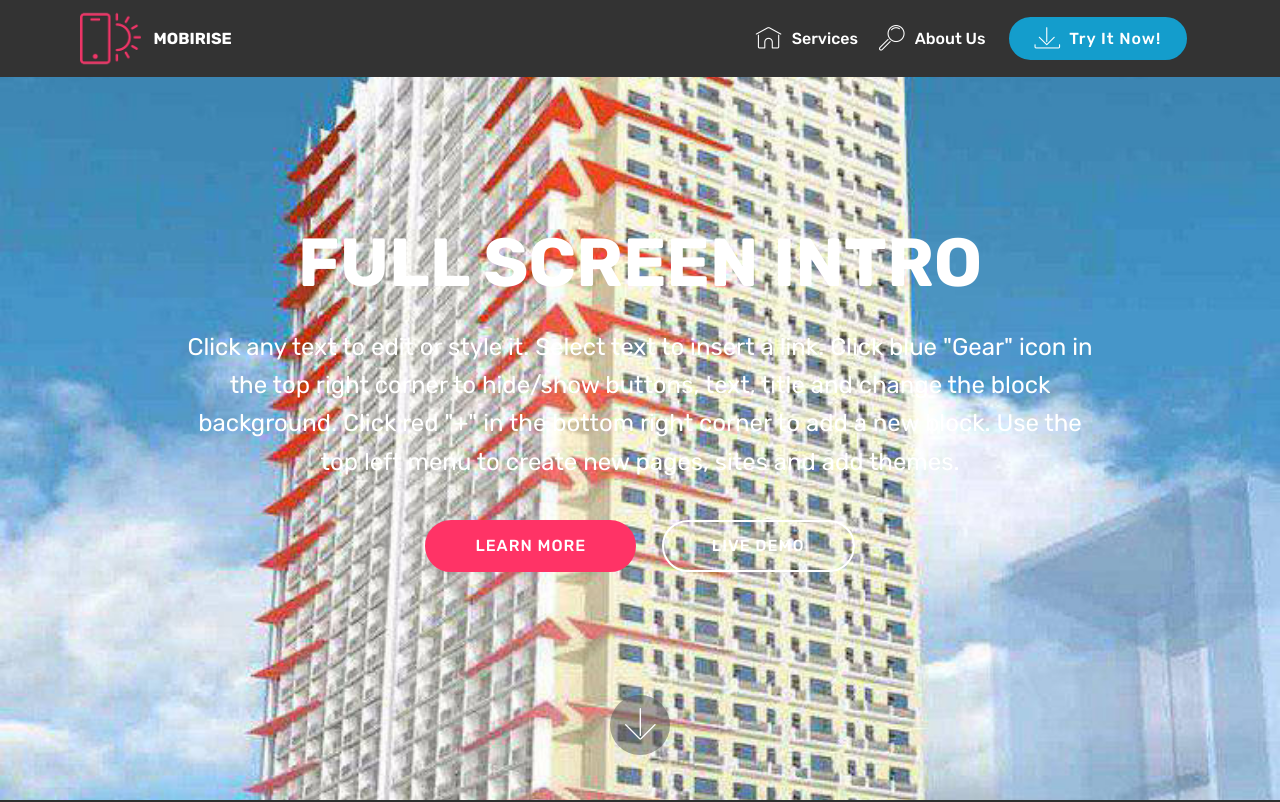
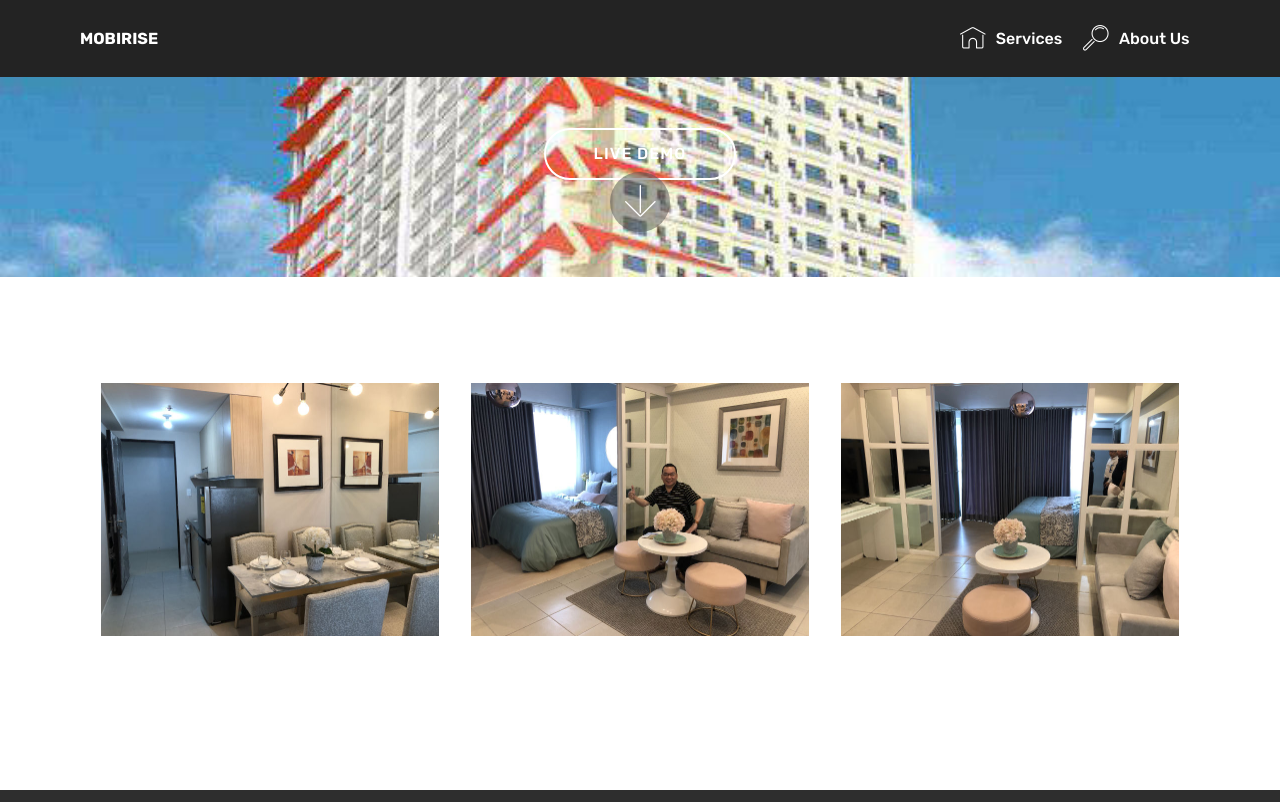
Before and after one commit to chinamanila/ama, a plain HTML site: page index.html in a window 1280 px wide. Shown: the top 802 px of the page. Drawn offline with Linux system fonts and the light colour scheme; files whose address does not match are found by name.

Commit message:
create github pages

```diff
--- a/assets/images/hashes.json
+++ b/assets/images/hashes.json
@@ -1 +1 @@
-{"UO+EOArcOIKxTEtKZkkqZw==":"photo_2019-05-16_13-05-9-750x1000.jpg"}
+{"UO+EOArcOIKxTEtKZkkqZw==":"photo_2019-05-16_13-05-9-750x1000.jpg","4bFy67+GoXrojWtJckSdPg==":"img-9733-676x507.jpg","bPgUYOYlxud7cp/1oGFfrw==":"img-9740-676x507.jpg","lDDvxdU/AMLVymxzlv9AlA==":"img-9739-676x507.jpg"}
--- a/assets/mobirise/css/mbr-additional.css
+++ b/assets/mobirise/css/mbr-additional.css
@@ -1415,12 +1415,12 @@ body {
 }
 .cid-qTkzRZLJNu .navbar {
   padding: .5rem 0;
-  background: #333333;
+  background: #232323;
   transition: none;
   min-height: 77px;
 }
 .cid-qTkzRZLJNu .navbar-dropdown.bg-color.transparent.opened {
-  background: #333333;
+  background: #232323;
 }
 .cid-qTkzRZLJNu a {
   font-style: normal;
@@ -1504,7 +1504,7 @@ body {
   padding-bottom: 0;
 }
 .cid-qTkzRZLJNu .dropdown .dropdown-menu {
-  background: #333333;
+  background: #232323;
   display: none;
   position: absolute;
   min-width: 5rem;
@@ -1639,6 +1639,10 @@ body {
 .cid-qTkzRZLJNu .collapsed .navbar-collapse.collapsing .navbar-nav .nav-item,
 .cid-qTkzRZLJNu .collapsed .navbar-collapse.show .navbar-nav .nav-item {
   clear: both;
+}
+.cid-qTkzRZLJNu .collapsed .navbar-collapse.collapsing .navbar-nav .nav-item:last-child,
+.cid-qTkzRZLJNu .collapsed .navbar-collapse.show .navbar-nav .nav-item:last-child {
+  margin-bottom: 1rem;
 }
 .cid-qTkzRZLJNu .collapsed .navbar-collapse.collapsing .navbar-buttons,
 .cid-qTkzRZLJNu .collapsed .navbar-collapse.show .navbar-buttons {
@@ -1734,6 +1738,10 @@ body {
   .cid-qTkzRZLJNu .navbar-collapse.show .navbar-nav .nav-item {
     clear: both;
   }
+  .cid-qTkzRZLJNu .navbar-collapse.collapsing .navbar-nav .nav-item:last-child,
+  .cid-qTkzRZLJNu .navbar-collapse.show .navbar-nav .nav-item:last-child {
+    margin-bottom: 1rem;
+  }
   .cid-qTkzRZLJNu .navbar-collapse.collapsing .navbar-buttons,
   .cid-qTkzRZLJNu .navbar-collapse.show .navbar-buttons {
     text-align: center;
@@ -1795,7 +1803,29 @@ body {
   color: #c1c1c1 !important;
 }
 .cid-qTkA127IK8 {
+  padding-top: 90px;
+  padding-bottom: 90px;
   background-image: url("../../../assets/images/photo-2019-05-16-13-05-9-750x1000.jpg");
+}
+.cid-rqJKWi89JX {
+  padding-top: 90px;
+  padding-bottom: 90px;
+  background-color: #ffffff;
+}
+.cid-rqJKWi89JX h4 {
+  font-weight: 500;
+  margin-bottom: 0;
+  text-align: left;
+}
+.cid-rqJKWi89JX p {
+  color: #767676;
+  text-align: left;
+}
+.cid-rqJKWi89JX .card-box {
+  padding-top: 2rem;
+}
+.cid-rqJKWi89JX .card-wrapper {
+  height: 100%;
 }
 .cid-qTkAaeaxX5 {
   padding-top: 60px;
--- a/index.html
+++ b/index.html
@@ -39,11 +39,7 @@
         </button>
         <div class="menu-logo">
             <div class="navbar-brand">
-                <span class="navbar-logo">
-                    <a href="https://mobirise.com">
-                         <img src="assets/images/logo2.png" alt="Mobirise" style="height: 3.8rem;">
-                    </a>
-                </span>
+
                 <span class="navbar-caption-wrap">
                     <a class="navbar-caption text-white display-4" href="https://mobirise.com">
                         MOBIRISE
@@ -52,7 +48,7 @@
             </div>
         </div>
         <div class="collapse navbar-collapse" id="navbarSupportedContent">
-            <ul class="navbar-nav nav-dropdown" data-app-modern-menu="true">
+            <ul class="navbar-nav nav-dropdown nav-right" data-app-modern-menu="true">
                 <li class="nav-item">
                     <a class="nav-link link text-white display-4" href="https://mobirise.com">
                         <span class="mbri-home mbr-iconfont mbr-iconfont-btn"></span>
@@ -66,15 +62,12 @@
                     </a>
                 </li>
             </ul>
-            <div class="navbar-buttons mbr-section-btn"><a class="btn btn-sm btn-primary display-4" href="https://mobirise.com">
-                    <span class="mbri-save mbr-iconfont mbr-iconfont-btn "></span>
-                    Try It Now!
-                </a></div>
+
         </div>
     </nav>
 </section>
 
-<section class="engine"><a href="https://mobirise.info/l">free site templates</a></section><section class="cid-qTkA127IK8 mbr-fullscreen mbr-parallax-background" id="header2-1">
+<section class="engine"><a href="https://mobirise.info/p">web templates free download</a></section><section class="cid-qTkA127IK8 mbr-parallax-background" id="header2-1">
 
 
 
@@ -83,15 +76,10 @@
     <div class="container align-center">
         <div class="row justify-content-md-center">
             <div class="mbr-white col-md-10">
-                <h1 class="mbr-section-title mbr-bold pb-3 mbr-fonts-style display-1">
-                    FULL SCREEN INTRO
-                </h1>
 
-                <p class="mbr-text pb-3 mbr-fonts-style display-5">
-                    Click any text to edit or style it. Select text to insert a link. Click blue "Gear" icon in the top right corner to hide/show buttons, text, title and change the block background. Click red "+" in the bottom right corner to add a new block. Use the top left menu to create new pages, sites and add themes.
-                </p>
-                <div class="mbr-section-btn"><a class="btn btn-md btn-secondary display-4" href="https://mobirise.com">LEARN MORE</a>
-                    <a class="btn btn-md btn-white-outline display-4" href="https://mobirise.com">LIVE DEMO</a></div>
+
+                <p class="mbr-text pb-3 mbr-fonts-style display-5"></p>
+                <div class="mbr-section-btn"><a class="btn btn-md btn-white-outline display-4" href="https://mobirise.com">LIVE DEMO</a></div>
             </div>
         </div>
     </div>
@@ -99,6 +87,55 @@
         <a href="#next">
             <i class="mbri-down mbr-iconfont"></i>
         </a>
+    </div>
+</section>
+
+<section class="features2 cid-rqJKWi89JX" id="features2-3">
+
+
+
+
+
+    <div class="container">
+        <div class="media-container-row">
+            <div class="card p-3 col-12 col-md-6 col-lg-4">
+                <div class="card-wrapper">
+                    <div class="card-img">
+                        <img src="assets/images/img-9733-676x507.jpg" alt="Mobirise" title="">
+                    </div>
+                    <div class="card-box">
+                        <h4 class="card-title pb-3 mbr-fonts-style display-7"></h4>
+
+                    </div>
+                </div>
+            </div>
+
+            <div class="card p-3 col-12 col-md-6 col-lg-4">
+                <div class="card-wrapper">
+                    <div class="card-img">
+                        <img src="assets/images/img-9740-676x507.jpg" alt="Mobirise" title="">
+                    </div>
+                    <div class="card-box ">
+                        <h4 class="card-title pb-3 mbr-fonts-style display-7"></h4>
+
+                    </div>
+                </div>
+            </div>
+
+            <div class="card p-3 col-12 col-md-6 col-lg-4">
+                <div class="card-wrapper">
+                    <div class="card-img">
+                        <img src="assets/images/img-9739-676x507.jpg" alt="Mobirise" title="">
+                    </div>
+                    <div class="card-box">
+                        <h4 class="card-title pb-3 mbr-fonts-style display-7"></h4>
+
+                    </div>
+                </div>
+            </div>
+
+
+        </div>
     </div>
 </section>
 
```
Also changed, not shown: assets/images/img-9733-676x507.jpg (added), assets/images/img-9739-676x507.jpg (added), assets/images/img-9740-676x507.jpg (added), 1 other file.
